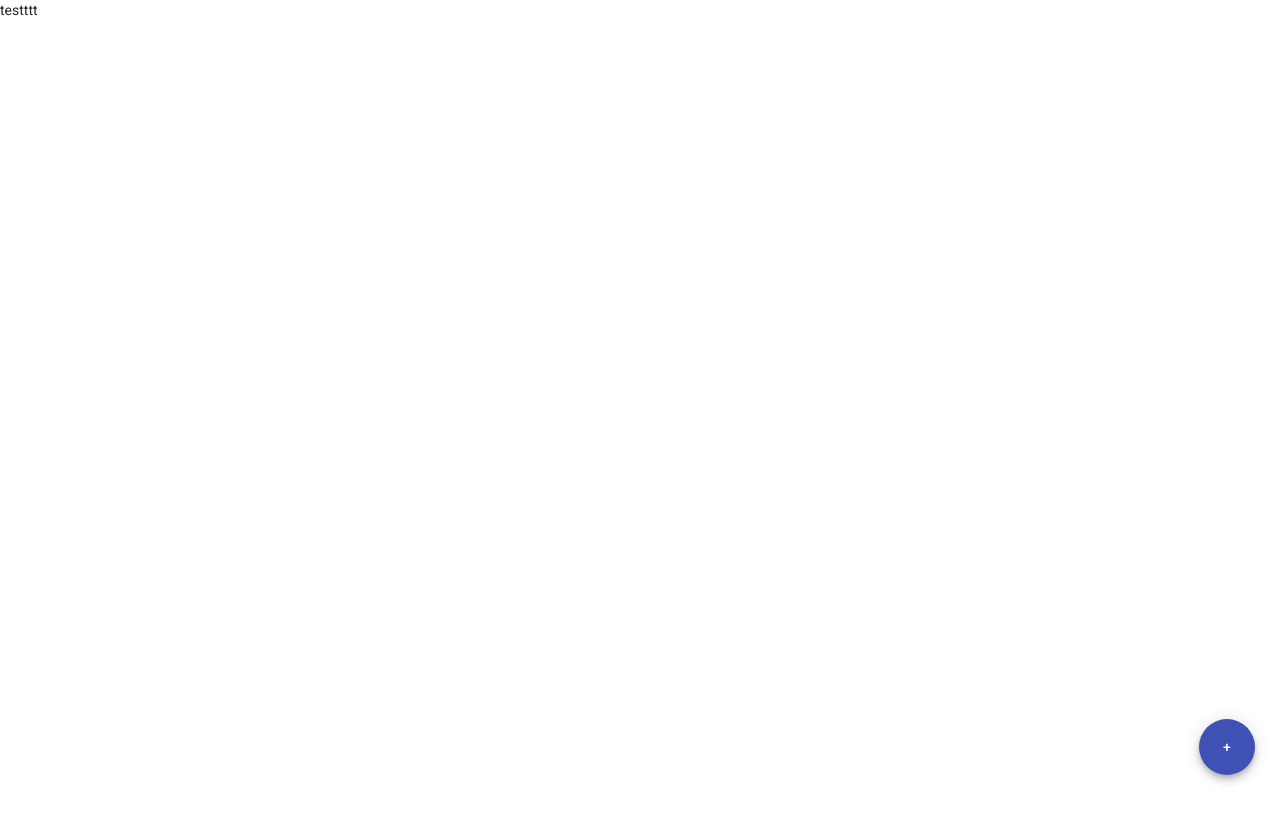
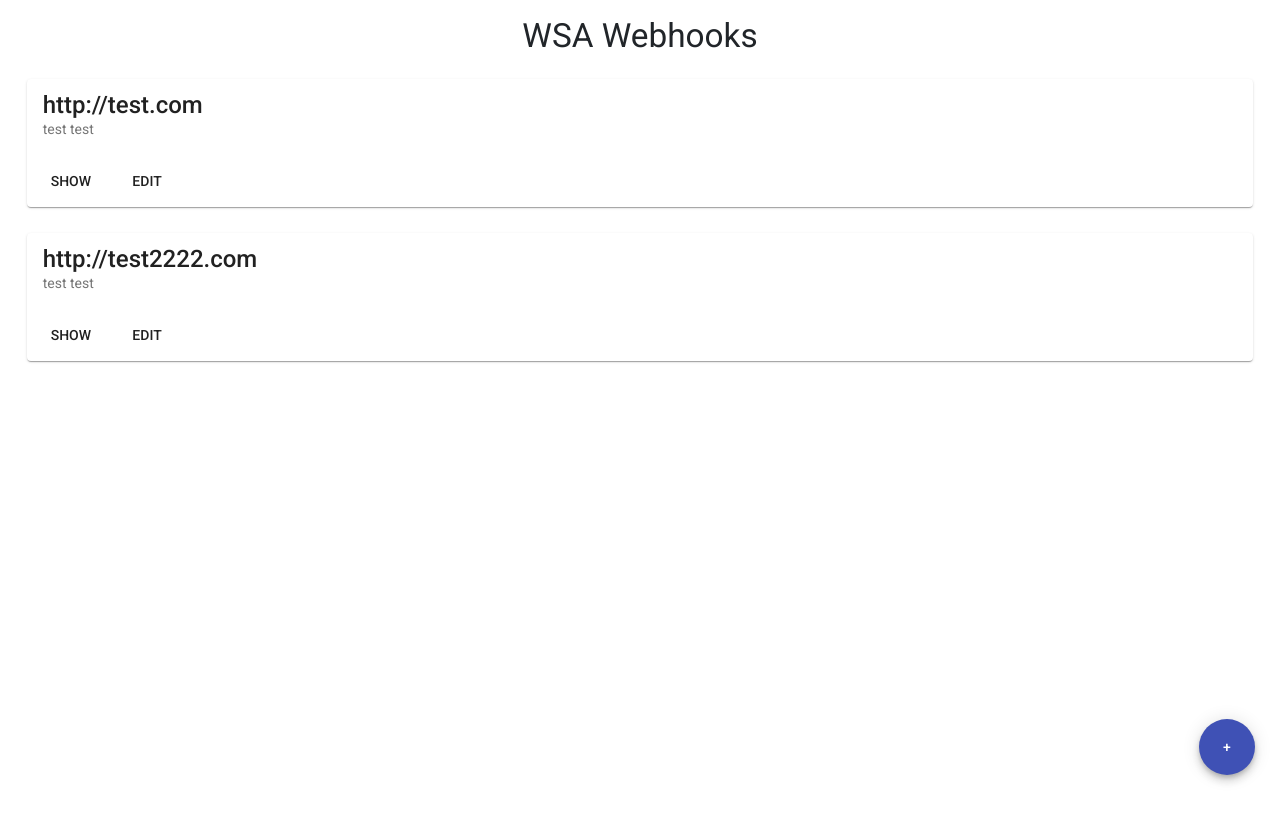
Before and after one commit to 12tp12/hackathonWebhooksUI, an Angular app: page / in a window 1280 px wide. Built offline with nearby package versions, Linux system fonts and the light colour scheme.

Commit message:
add card

```diff
--- a/src/app/app.module.ts
+++ b/src/app/app.module.ts
@@ -10,6 +10,7 @@ import {MatDialogModule} from '@angular/material/dialog';
 import { BrowserAnimationsModule } from '@angular/platform-browser/animations';
 import { HttpClientModule } from '@angular/common/http';
 import {MatButtonModule} from '@angular/material/button';
+import {MatCardModule} from '@angular/material/card';
 
 @NgModule({
   declarations: [
@@ -26,7 +27,8 @@ import {MatButtonModule} from '@angular/material/button';
     MatDialogModule,
     BrowserAnimationsModule,
     HttpClientModule,
-    MatButtonModule
+    MatButtonModule,
+    MatCardModule
   ],
   entryComponents: [
     CreateWsaWebhookComponent
--- a/src/app/models/wsa-webhook.ts
+++ b/src/app/models/wsa-webhook.ts
@@ -1,3 +1,5 @@
 export interface WsaWebhook {
     url: string;
+    name: string;
+    description: string;
 }
--- a/src/app/wsa-webhooks-list-item/wsa-webhooks-list-item.component.html
+++ b/src/app/wsa-webhooks-list-item/wsa-webhooks-list-item.component.html
@@ -1 +1,10 @@
-<span>{{webhook.url}}</span>
+<div class="webhook-item-container">
+    <mat-card>
+        <mat-card-title>{{webhook.url}}</mat-card-title>
+        <mat-card-subtitle>test test</mat-card-subtitle>
+        <mat-card-actions>
+            <button mat-button>SHOW</button>
+            <button mat-button>EDIT</button>
+        </mat-card-actions>
+      </mat-card>
+</div>
--- a/src/app/wsa-webhooks-list-item/wsa-webhooks-list-item.component.scss
+++ b/src/app/wsa-webhooks-list-item/wsa-webhooks-list-item.component.scss
@@ -0,0 +1,3 @@
+.webhook-item-container {
+    margin: 20pt;
+}
--- a/src/app/wsa-webhooks-list/wsa-webhooks-list.component.html
+++ b/src/app/wsa-webhooks-list/wsa-webhooks-list.component.html
@@ -1,3 +1,5 @@
+<h1 class="h1-responsive app-title">WSA Webhooks</h1>
+
 <div *ngFor="let hook of webhooksList">
     <app-wsa-webhooks-list-item [webhook]="hook"></app-wsa-webhooks-list-item>
 </div>
--- a/src/app/wsa-webhooks-list/wsa-webhooks-list.component.scss
+++ b/src/app/wsa-webhooks-list/wsa-webhooks-list.component.scss
@@ -3,3 +3,9 @@
     bottom: 25px;
     position: fixed;
   }
+
+  .app-title {
+    text-align: center;
+    margin: 15pt;
+    font-size: 25pt;
+  }
--- a/src/app/wsa-webhooks-list/wsa-webhooks-list.component.ts
+++ b/src/app/wsa-webhooks-list/wsa-webhooks-list.component.ts
@@ -1,4 +1,4 @@
-import { Component, OnInit } from '@angular/core';
+import { Component, OnDestroy, OnInit } from '@angular/core';
 import { Subscription } from 'rxjs';
 import { CreateWsaWebhookComponent } from '../create-wsa-webhook/create-wsa-webhook.component';
 import { DialogsHelperService } from '../services/dialogs-helper.service';
@@ -10,7 +10,7 @@ import { WsaWebhook } from './../models/wsa-webhook';
   templateUrl: './wsa-webhooks-list.component.html',
   styleUrls: ['./wsa-webhooks-list.component.scss']
 })
-export class WsaWebhooksListComponent implements OnInit {
+export class WsaWebhooksListComponent implements OnInit, OnDestroy {
   webhooksList: WsaWebhook[] = [];
   subscription: Subscription = new Subscription();
   constructor(private wsaWebhooksService: WsaWebhooksService,
@@ -25,6 +25,11 @@ export class WsaWebhooksListComponent implements OnInit {
     );
   }
 
+  ngOnDestroy(): void {
+    this.subscription.unsubscribe();
+  }
+
+
   public openCreateHookDialog() {
     this.dialogsHelperService.openDialog(CreateWsaWebhookComponent);
   }
--- a/src/assets/hooks-mock.json
+++ b/src/assets/hooks-mock.json
@@ -1,6 +1,12 @@
 [
     {
-        "url": "testttt",
-        "name": "test"
+        "url": "http://test.com",
+        "name": "test",
+        "description": "test test test test"
+    },
+    {
+        "url": "http://test2222.com",
+        "name": "test2222",
+        "description": "test2222 test2222 test2222 test2222 test2222 test2222"
     }
 ]
```
